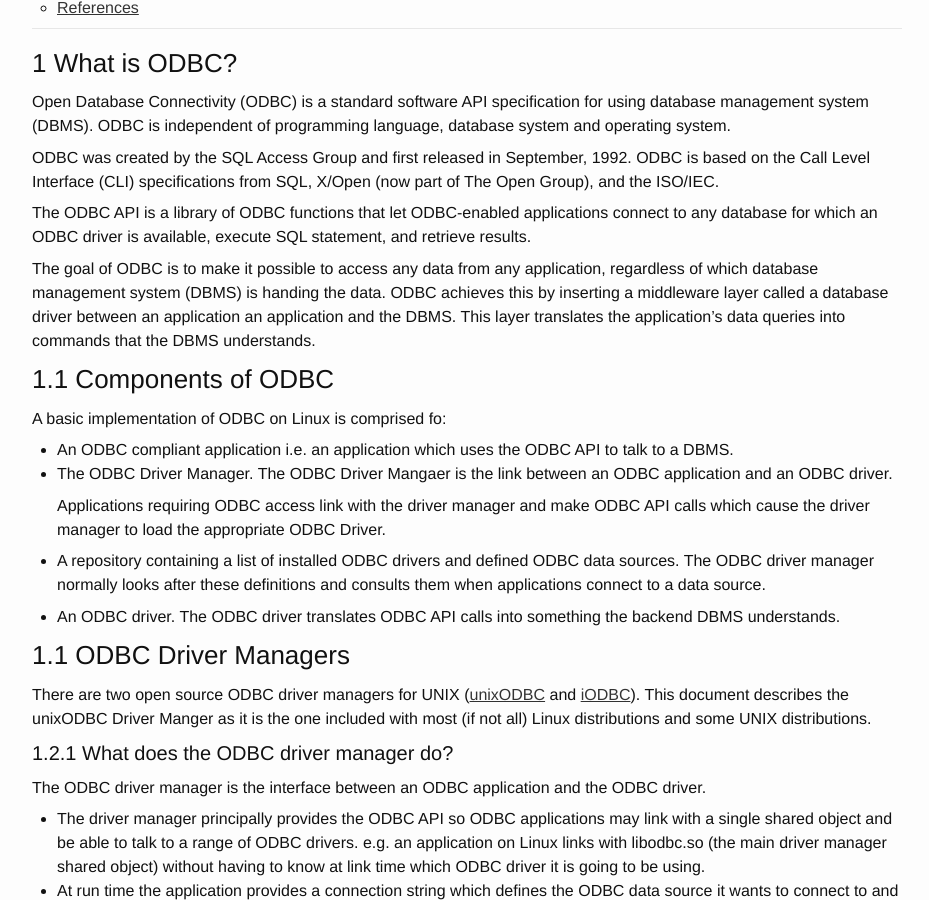
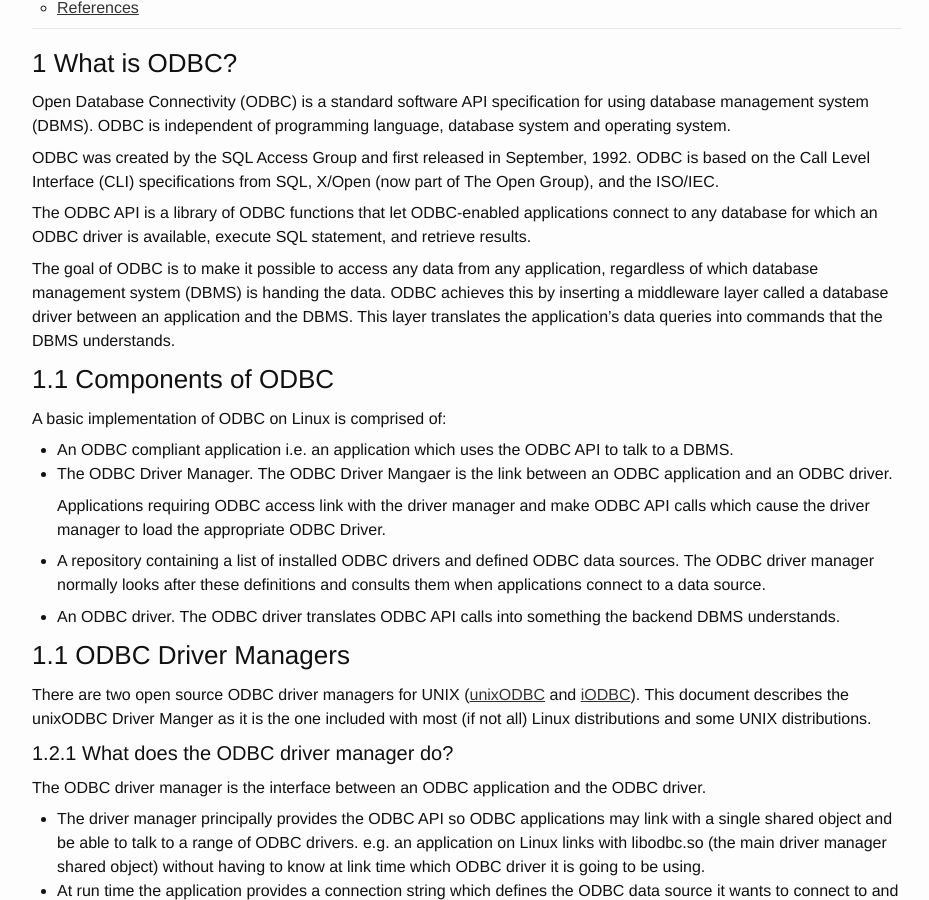
Before and after one commit to ousiax/ousiax.github.io, a Jekyll site: the page built from _posts/2017-11-16-cloudera-odbc-driver-for-impala-on-debian-linux-with-.net-core-2.0.md, in a window 1280 px wide and 900 px high, scrolled down 628 px. Shown: the whole window, without its empty margins (173-1102 px from the left). Built offline with Jekyll 4.4.1, drawn with Linux system fonts in a browser that asks for light colours; comment, search, counter and statistics services are not loaded; some of the changed text lies outside the part shown.

Commit message:
Update 2017-11-16-cloudera-odbc-driver-for-impala-on-debian-linux-with-.net-core-2.0.md

```diff
--- a/_posts/2017-11-16-cloudera-odbc-driver-for-impala-on-debian-linux-with-.net-core-2.0.md
+++ b/_posts/2017-11-16-cloudera-odbc-driver-for-impala-on-debian-linux-with-.net-core-2.0.md
@@ -20,11 +20,11 @@ ODBC was created by the SQL Access Group and first released in September, 1992.
 
 The ODBC API is a library of ODBC functions that let ODBC-enabled applications connect to any database for which an ODBC driver is available, execute SQL statement, and retrieve results.
 
-The goal of ODBC is to make it possible to access any data from any application, regardless of which database management system (DBMS) is handing the data. ODBC achieves this by inserting a middleware layer called a database driver between an application an application and the DBMS. This layer translates the application's data queries into commands that the DBMS understands.
+The goal of ODBC is to make it possible to access any data from any application, regardless of which database management system (DBMS) is handing the data. ODBC achieves this by inserting a middleware layer called a database driver between an application and the DBMS. This layer translates the application's data queries into commands that the DBMS understands.
 
 ### 1.1 Components of ODBC
 
-A basic implementation of ODBC on Linux is comprised fo:
+A basic implementation of ODBC on Linux is comprised of:
 
 - An ODBC compliant application i.e. an application which uses the ODBC API to talk to a DBMS.
 - The ODBC Driver Manager. The ODBC Driver Mangaer is the link between an ODBC application and an ODBC driver.
```
Also changed, not shown: other parts of _posts/2017-11-16-cloudera-odbc-driver-for-impala-on-debian-linux-with-.net-core-2.0.md (+0 -3 lines).
